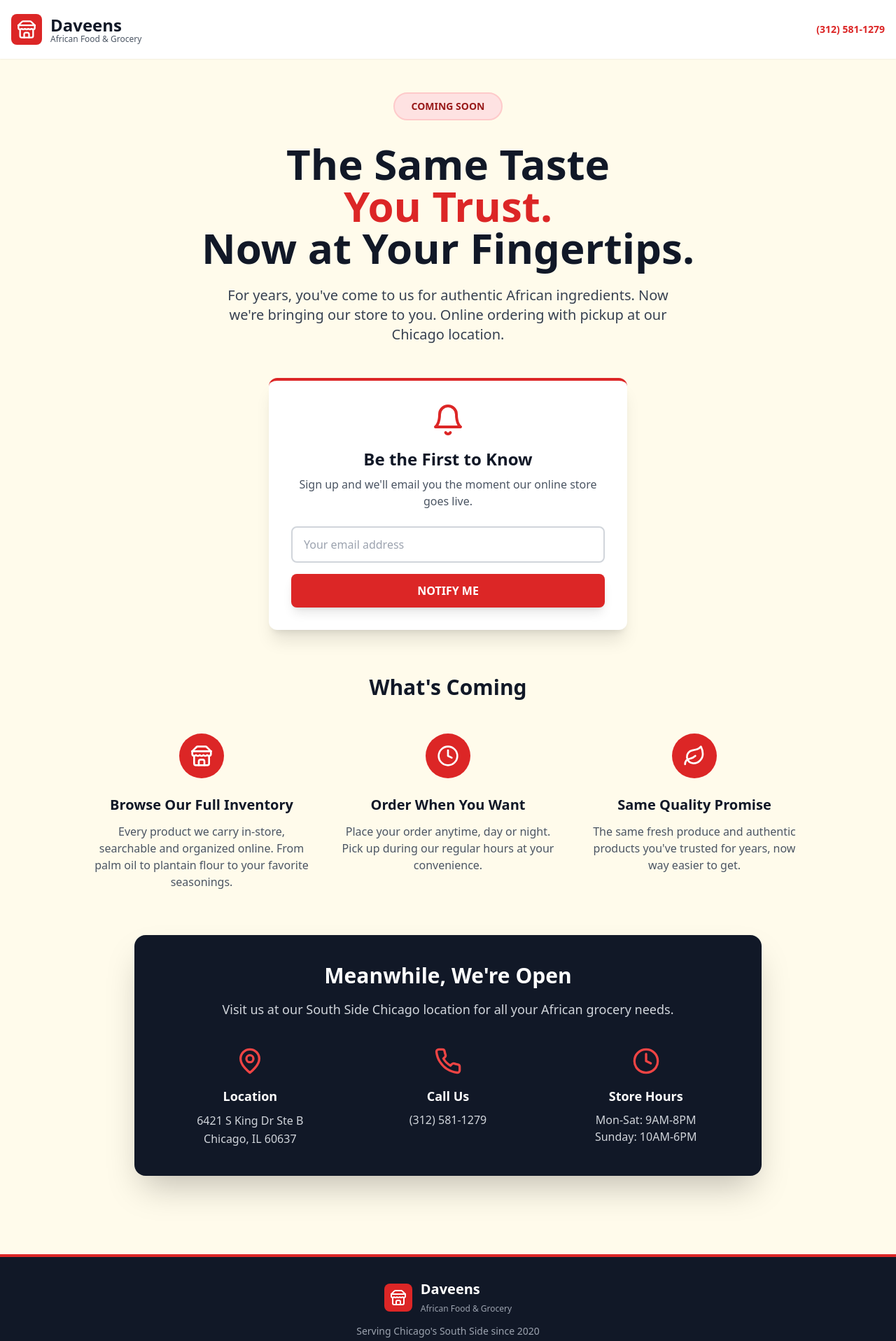
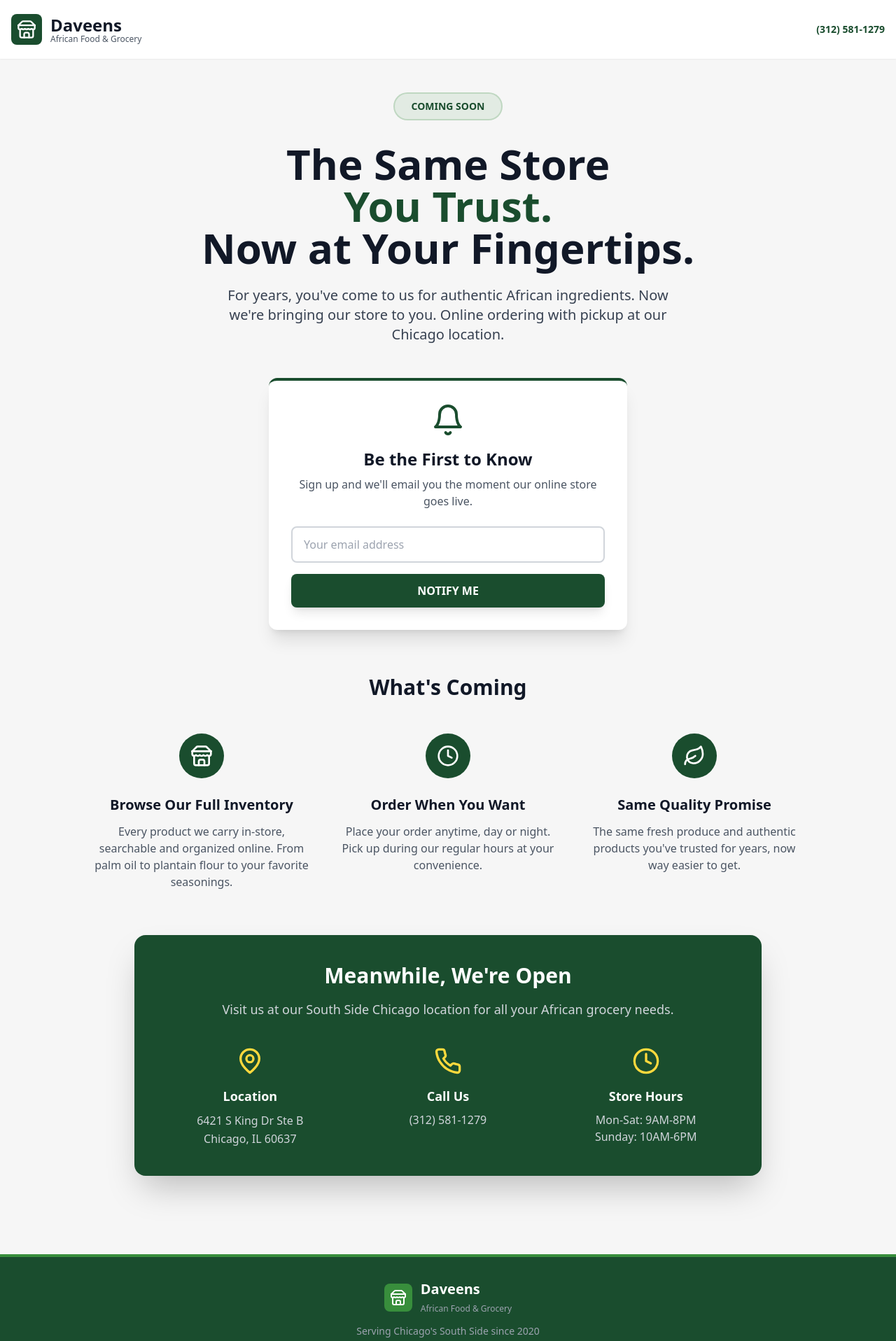
Before and after one commit to BeamX-Solutions/daveen-ecommerce, a React (Vite) app: page / in a window 1280 px wide. Shown: the top 1916 px of the page at 70% size. Built offline with nearby package versions, Linux system fonts and the light colour scheme.

Commit message:
changed the theme to green

```diff
--- a/src/App.tsx
+++ b/src/App.tsx
@@ -15,13 +15,13 @@ function App() {
   };
 
   return (
-    <div className="min-h-screen bg-amber-50">
+  <div className="min-h-screen bg-offwhite">
       {/* Header */}
-      <header className="bg-white shadow-sm">
+  <header className="bg-white shadow-sm">
         <div className="container mx-auto px-4 py-5">
           <div className="flex items-center justify-between">
             <div className="flex items-center space-x-3">
-              <div className="bg-red-600 p-2 rounded-lg">
+              <div className="bg-primary p-2 rounded-lg">
                 <Store className="h-7 w-7 text-white" />
               </div>
               <div>
@@ -29,7 +29,7 @@ function App() {
                 <p className="text-xs text-gray-600 -mt-1">African Food & Grocery</p>
               </div>
             </div>
-            <a href="tel:3125811279" className="text-red-600 font-semibold text-sm hover:text-red-700">
+            <a href="tel:3125811279" className="text-primary font-semibold text-sm hover:text-secondary">
               (312) 581-1279
             </a>
           </div>
@@ -40,13 +40,13 @@ function App() {
         {/* Hero Section */}
         <div className="max-w-4xl mx-auto">
           <div className="text-center mb-16">
-            <div className="inline-block bg-red-100 text-red-800 px-6 py-2 rounded-full text-sm font-semibold mb-8 border-2 border-red-200">
+            <div className="inline-block bg-secondary/10 text-primary px-6 py-2 rounded-full text-sm font-semibold mb-8 border-2 border-secondary/20">
               COMING SOON
             </div>
 
             <h2 className="text-5xl md:text-6xl font-extrabold text-gray-900 mb-6 leading-tight">
-              The Same Taste<br />
-              <span className="text-red-600">You Trust.</span><br />
+              The Same Store<br />
+              <span className="text-primary">You Trust.</span><br />
               Now at Your Fingertips.
             </h2>
 
@@ -54,9 +54,9 @@ function App() {
               For years, you've come to us for authentic African ingredients. Now we're bringing our store to you. Online ordering with pickup at our Chicago location.
             </p>
 
-            <div className="bg-white rounded-xl shadow-xl p-8 mb-16 max-w-lg mx-auto border-t-4 border-red-600">
+            <div className="bg-white rounded-xl shadow-xl p-8 mb-16 max-w-lg mx-auto border-t-4 border-primary">
               <div className="mb-6">
-                <Bell className="h-12 w-12 text-red-600 mx-auto mb-4" />
+                <Bell className="h-12 w-12 text-primary mx-auto mb-4" />
                 <h3 className="text-2xl font-bold text-gray-900 mb-2">Be the First to Know</h3>
                 <p className="text-gray-600">
                   Sign up and we'll email you the moment our online store goes live.
@@ -70,20 +70,20 @@ function App() {
                     value={email}
                     onChange={(e) => setEmail(e.target.value)}
                     placeholder="Your email address"
-                    className="w-full px-4 py-3 border-2 border-gray-300 rounded-lg focus:ring-2 focus:ring-red-600 focus:border-red-600 transition-all"
+                    className="w-full px-4 py-3 border-2 border-gray-300 rounded-lg focus:ring-2 focus:ring-primary focus:border-primary transition-all"
                   />
                   <button
                     onClick={handleSubscribe}
-                    className="w-full bg-red-600 text-white py-3 rounded-lg font-bold hover:bg-red-700 transition-colors shadow-lg"
+                    className="w-full bg-primary text-white py-3 rounded-lg font-bold hover:bg-secondary transition-colors shadow-lg"
                   >
                     NOTIFY ME
                   </button>
                 </div>
               ) : (
-                <div className="bg-green-50 border-2 border-green-500 rounded-lg p-6 text-center">
-                  <Star className="h-8 w-8 text-green-600 mx-auto mb-3" />
-                  <p className="text-green-900 font-bold text-lg mb-1">You're on the list!</p>
-                  <p className="text-green-700">We'll email you when we launch.</p>
+                <div className="bg-green-50 border-2 border-primary rounded-lg p-6 text-center">
+                  <Star className="h-8 w-8 text-primary mx-auto mb-3" />
+                  <p className="text-primary font-bold text-lg mb-1">You're on the list!</p>
+                  <p className="text-secondary">We'll email you when we launch.</p>
                 </div>
               )}
             </div>
@@ -95,7 +95,7 @@ function App() {
           <h3 className="text-3xl font-bold text-center text-gray-900 mb-12">What's Coming</h3>
           <div className="grid md:grid-cols-3 gap-8 max-w-5xl mx-auto">
             <div className="text-center">
-              <div className="bg-red-600 w-16 h-16 rounded-full flex items-center justify-center mx-auto mb-6">
+              <div className="bg-primary w-16 h-16 rounded-full flex items-center justify-center mx-auto mb-6">
                 <Store className="h-8 w-8 text-white" />
               </div>
               <h4 className="text-xl font-bold text-gray-900 mb-3">Browse Our Full Inventory</h4>
@@ -105,7 +105,7 @@ function App() {
             </div>
 
             <div className="text-center">
-              <div className="bg-red-600 w-16 h-16 rounded-full flex items-center justify-center mx-auto mb-6">
+              <div className="bg-primary w-16 h-16 rounded-full flex items-center justify-center mx-auto mb-6">
                 <Clock className="h-8 w-8 text-white" />
               </div>
               <h4 className="text-xl font-bold text-gray-900 mb-3">Order When You Want</h4>
@@ -115,7 +115,7 @@ function App() {
             </div>
 
             <div className="text-center">
-              <div className="bg-red-600 w-16 h-16 rounded-full flex items-center justify-center mx-auto mb-6">
+              <div className="bg-primary w-16 h-16 rounded-full flex items-center justify-center mx-auto mb-6">
                 <Leaf className="h-8 w-8 text-white" />
               </div>
               <h4 className="text-xl font-bold text-gray-900 mb-3">Same Quality Promise</h4>
@@ -127,7 +127,7 @@ function App() {
         </div>
 
         {/* Store Info */}
-        <div className="bg-gray-900 text-white rounded-2xl shadow-2xl p-10 max-w-4xl mx-auto">
+  <div className="bg-primary text-white rounded-2xl shadow-2xl p-10 max-w-4xl mx-auto">
           <div className="text-center mb-10">
             <h3 className="text-3xl font-bold mb-4">Meanwhile, We're Open</h3>
             <p className="text-gray-300 text-lg">
@@ -137,7 +137,7 @@ function App() {
 
           <div className="grid md:grid-cols-3 gap-8 text-center">
             <div>
-              <MapPin className="h-10 w-10 text-red-500 mx-auto mb-4" />
+              <MapPin className="h-10 w-10 text-accent mx-auto mb-4" />
               <h4 className="font-bold text-lg mb-2">Location</h4>
               <p className="text-gray-300 leading-relaxed">
                 6421 S King Dr Ste B<br />
@@ -146,7 +146,7 @@ function App() {
             </div>
 
             <div>
-              <Phone className="h-10 w-10 text-red-500 mx-auto mb-4" />
+              <Phone className="h-10 w-10 text-accent mx-auto mb-4" />
               <h4 className="font-bold text-lg mb-2">Call Us</h4>
               <a href="tel:3125811279" className="text-gray-300 hover:text-white transition-colors">
                 (312) 581-1279
@@ -154,7 +154,7 @@ function App() {
             </div>
 
             <div>
-              <Clock className="h-10 w-10 text-red-500 mx-auto mb-4" />
+              <Clock className="h-10 w-10 text-accent mx-auto mb-4" />
               <h4 className="font-bold text-lg mb-2">Store Hours</h4>
               <p className="text-gray-300">
                 Mon-Sat: 9AM-8PM<br />
@@ -166,10 +166,10 @@ function App() {
       </main>
 
       {/* Footer */}
-      <footer className="bg-gray-900 text-white py-8 mt-16 border-t-4 border-red-600">
+  <footer className="bg-primary text-white py-8 mt-16 border-t-4 border-secondary">
         <div className="container mx-auto px-4 text-center">
           <div className="flex items-center justify-center mb-3">
-            <div className="bg-red-600 p-2 rounded-lg mr-3">
+            <div className="bg-secondary p-2 rounded-lg mr-3">
               <Store className="h-6 w-6 text-white" />
             </div>
             <div className="text-left">
--- a/tailwind.config.js
+++ b/tailwind.config.js
@@ -4,9 +4,16 @@ export default {
   theme: {
     extend: {
       colors: {
-        primary: '#1A4D2E', // Deep green
-        secondary: '#FFB200', // Warm orange
+        primary: '#1A4D2E', // Deep green (main color)
+        secondary: '#388E3C', // Medium green
         accent: '#FFD93D', // Bright yellow
+        offwhite: '#F6F6F6',
+        lightgray: '#F2F2F2',
+      },
+      gradientColorStops: {
+        primary: '#1A4D2E',
+        secondary: '#388E3C',
+        accent: '#FFD93D',
         offwhite: '#F6F6F6',
         lightgray: '#F2F2F2',
       },
```
